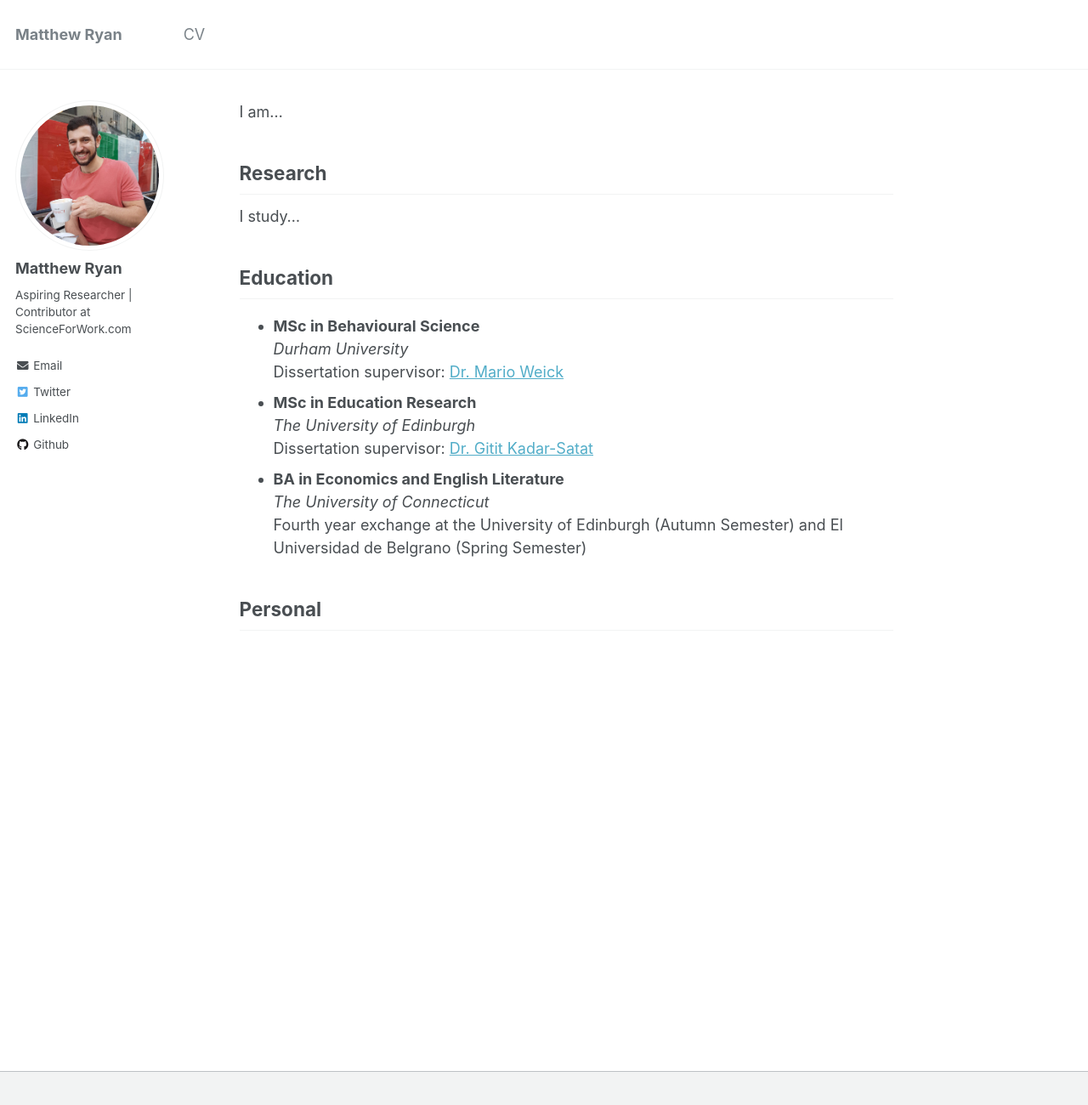
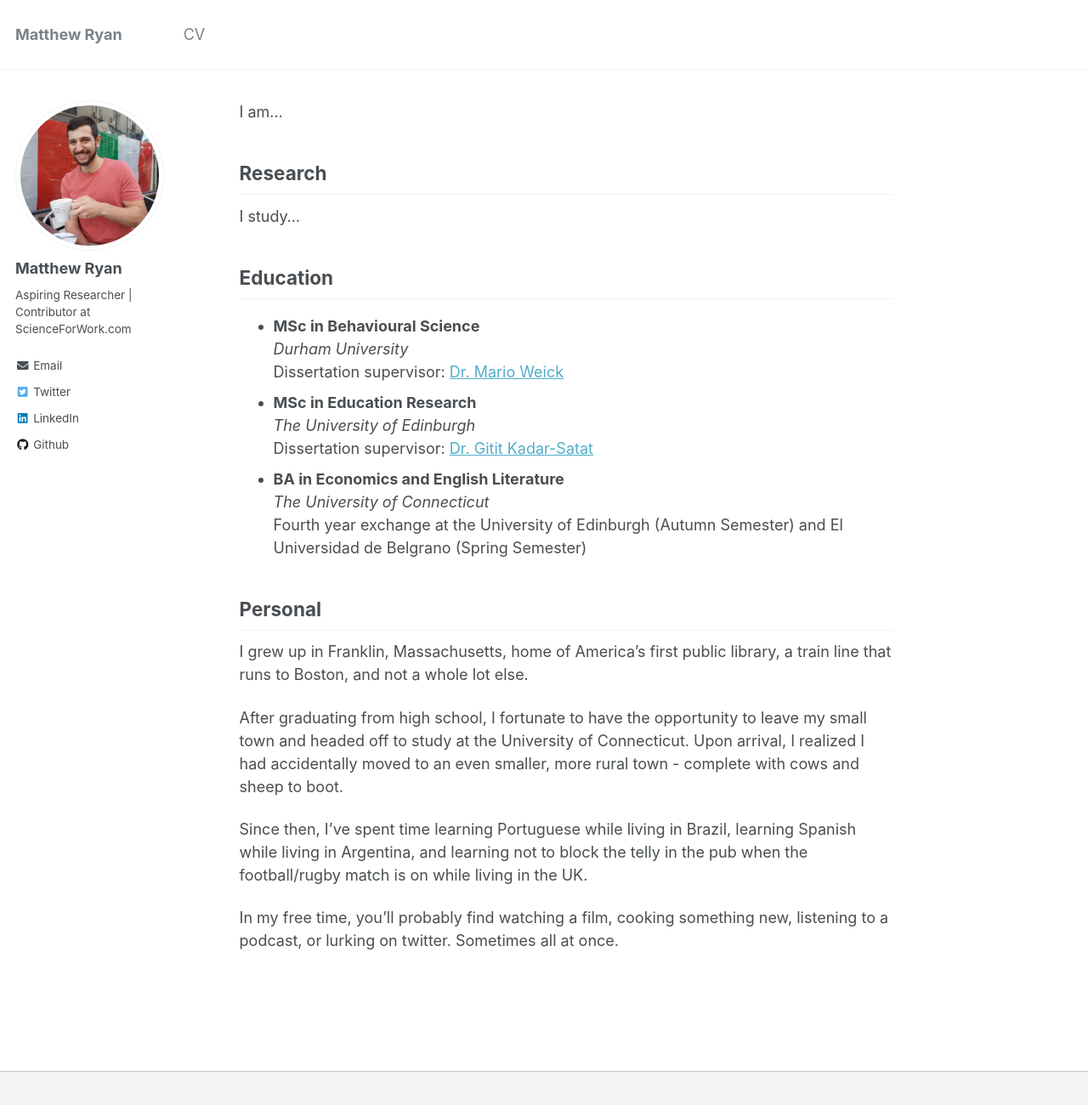
Before and after one commit to mattyhryan/mattyhryan.github.io, a Jekyll site: the page built from _pages/about.md, in a window 1280 px wide and 1333 px high. Shown: the top 1300 px of the window at 85% size. Built offline with Jekyll 4.4.1, drawn with Linux system fonts in a browser that asks for light colours.

Commit message:
Update about.md

```diff
--- a/_pages/about.md
+++ b/_pages/about.md
@@ -26,3 +26,11 @@ I study...
   Fourth year exchange at the University of Edinburgh (Autumn Semester) and El Universidad de Belgrano (Spring Semester)
 
 ## Personal
+
+I grew up in Franklin, Massachusetts, home of America's first public library, a train line that runs to Boston, and not a whole lot else.
+
+After graduating from high school, I fortunate to have the opportunity to leave my small town and headed off to study at the University of Connecticut. Upon arrival, I realized I had accidentally moved to an even smaller, more rural town - complete with cows and sheep to boot.
+
+Since then, I've spent time learning Portuguese while living in Brazil, learning Spanish while living in Argentina, and learning not to block the telly in the pub when the football/rugby match is on while living in the UK.
+
+In my free time, you'll probably find watching a film, cooking something new, listening to a podcast, or lurking on twitter. Sometimes all at once.
```
